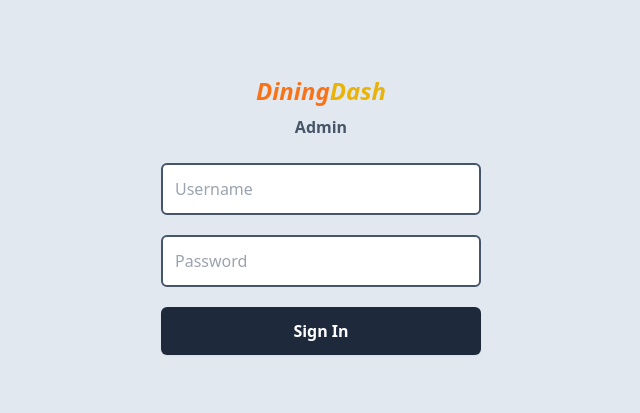
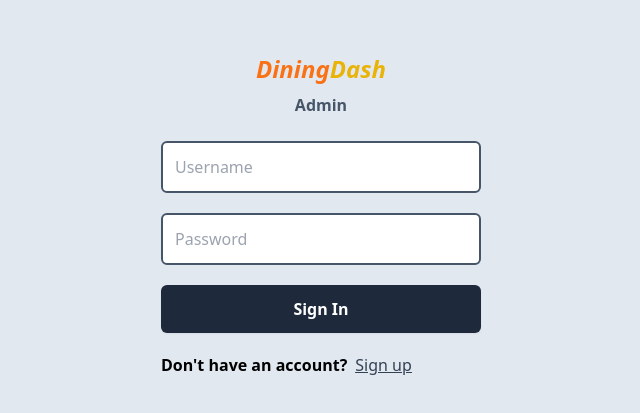
Before and after one commit to omarageorge/Dining-Dash, a React (Vite) app: page /login in a window 1280 px wide. Shown: the part 185-598 px from the top of the page, without its empty margins (319-959 px from the left). Built offline with nearby package versions, Linux system fonts and the light colour scheme.

Commit message:
Added links for home, and sign up pages

```diff
--- a/src/pages/login-page.tsx
+++ b/src/pages/login-page.tsx
@@ -1,3 +1,4 @@
+import { Link } from 'react-router-dom';
 import DiningDashLogo from '../components/DiningDashLogo';
 
 const LoginPage: React.FC = () => {
@@ -5,7 +6,9 @@ const LoginPage: React.FC = () => {
     <div className='w-full h-screen bg-slate-200 flex items-center justify-center'>
       <div className='w-3/4 sm:w-2/4 md:w-1/4'>
         <div className='w-full flex flex-col items-center justify-center mb-6 space-y-2'>
-          <DiningDashLogo />
+          <Link to='/'>
+            <DiningDashLogo />
+          </Link>
           <span className='text-md text-slate-600 font-semibold'>Admin</span>
         </div>
 
@@ -17,6 +20,7 @@ const LoginPage: React.FC = () => {
             className='w-full border-2 border-slate-600 rounded-md p-3 focus:outline-slate-800 focus:shadow-lg'
             required
           />
+
           <input
             type='password'
             name='password'
@@ -31,6 +35,13 @@ const LoginPage: React.FC = () => {
           >
             Sign In
           </button>
+
+          <div className='space-x-2'>
+            <span className='font-semibold '>Don't have an account?</span>
+            <span className='underline text-slate-700'>
+              <Link to='/signup'>Sign up</Link>
+            </span>
+          </div>
         </form>
       </div>
     </div>
```
